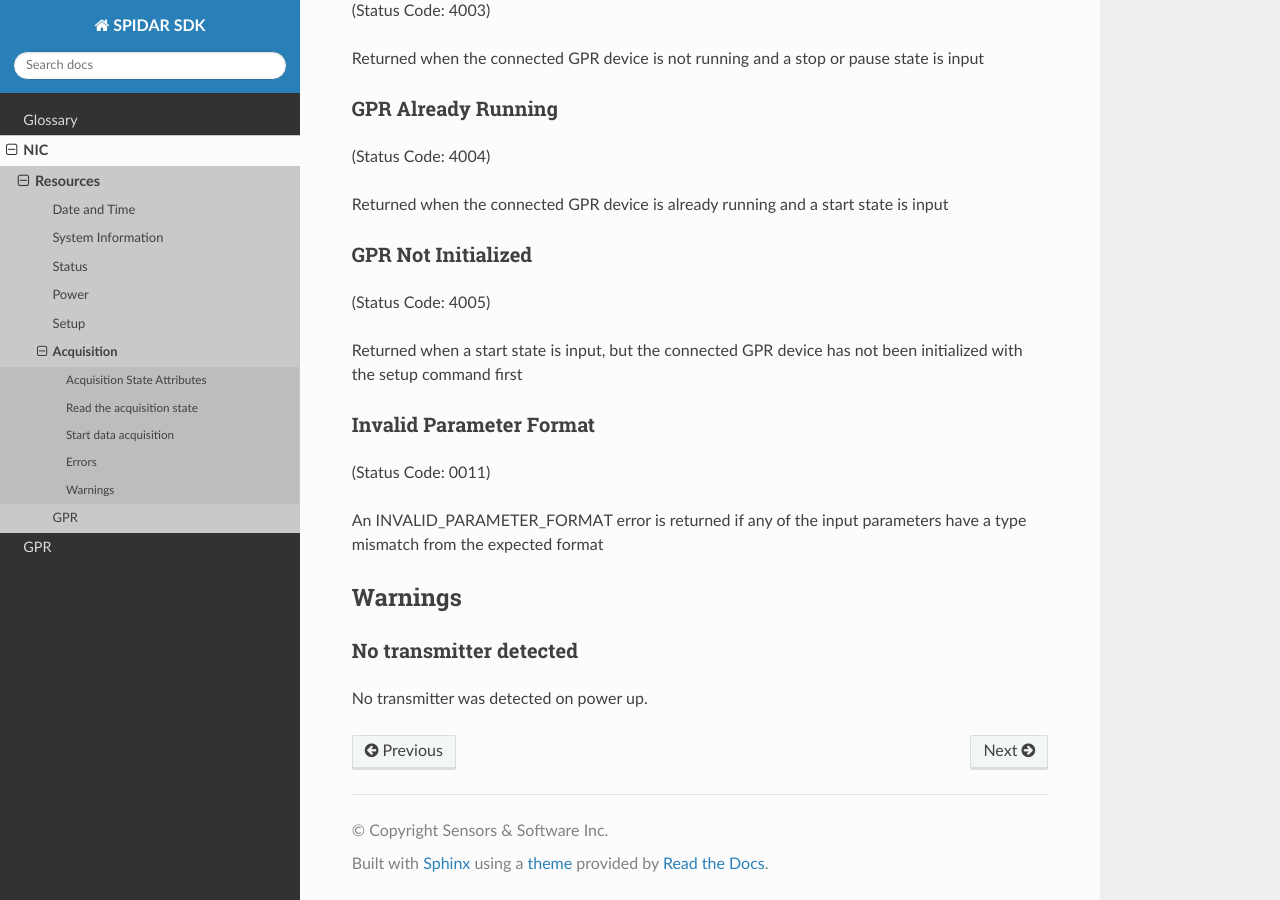
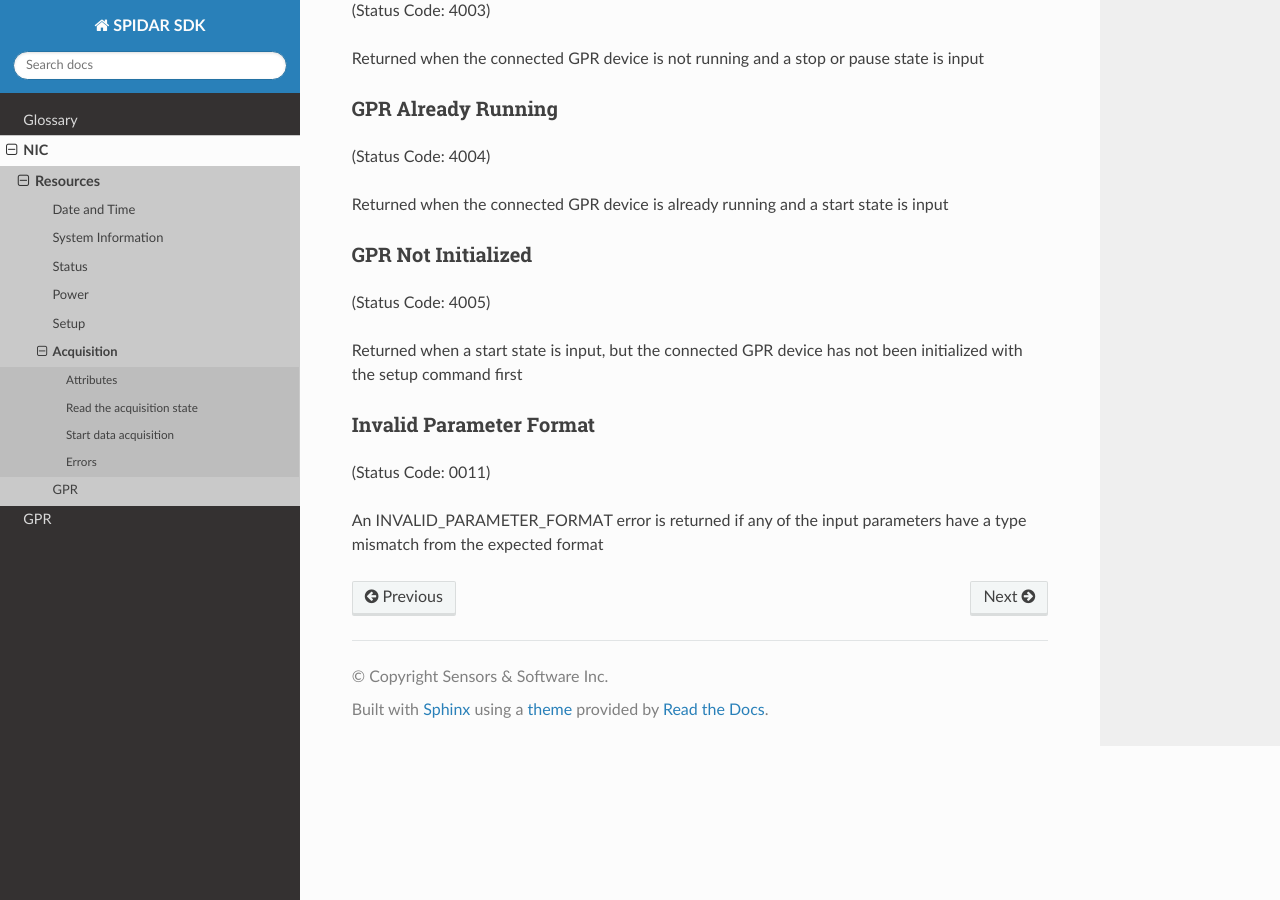
Before and after one commit to SensoftInc/spidar-sdk, a Sphinx documentation site: the page built from docs/nic_acquisition.rst, in a window 1280 px wide and 900 px high, scrolled down 1712 px. Built offline with Sphinx 7.4.7 and the Read the Docs theme 2.0.0, drawn with Linux system fonts in a browser that asks for light colours; some of the changed text lies outside the part shown.

Commit message:
Normalize NIC acquisition

```diff
--- a/docs/nic.rst
+++ b/docs/nic.rst
@@ -26,5 +26,5 @@ Resources
    nic_status
    nic_power
    setup
-   acquisition
+   nic_acquisition
    gpr
--- a/docs/acquisition.rst
+++ b/docs/nic_acquisition.rst
@@ -1,5 +1,6 @@
+***********
 Acquisition
-###########
+***********
 
 This resource allows the client to get or set the acquisition state devices connected to the NIC.
 
@@ -15,8 +16,8 @@ This resource allows the client to get or set the acquisition state devices conn
      - * GET: Read the acquisition state.
        * PUT: Set the acquisition state.
 
-Acquisition State Attributes
-****************************
+Attributes
+==========
 
 .. list-table::
    :widths: 25 25 50
@@ -39,7 +40,7 @@ Acquisition State Attributes
      - Pause data acquisition.
 
 Read the acquisition state
-**************************
+==========================
 
 Sample request
 --------------
@@ -65,7 +66,7 @@ Sample response data
    }
 
 Start data acquisition
-**********************
+======================
 
 Sample request
 --------------
@@ -88,7 +89,7 @@ Sample response
    }
 
 Errors
-******
+======
 
 GPR Not Powered
 ---------------
@@ -118,12 +119,5 @@ Invalid Parameter Format
 ------------------------
 (Status Code: 0011)
 
-An INVALID_PARAMETER_FORMAT error is returned if any of the input parameters have a type mismatch from the expected format
-
-Warnings
-********
-
-No transmitter detected
------------------------
-
-No transmitter was detected on power up.
+An INVALID_PARAMETER_FORMAT error is returned if any of the input parameters have a type mismatch from the expected
+format
```
